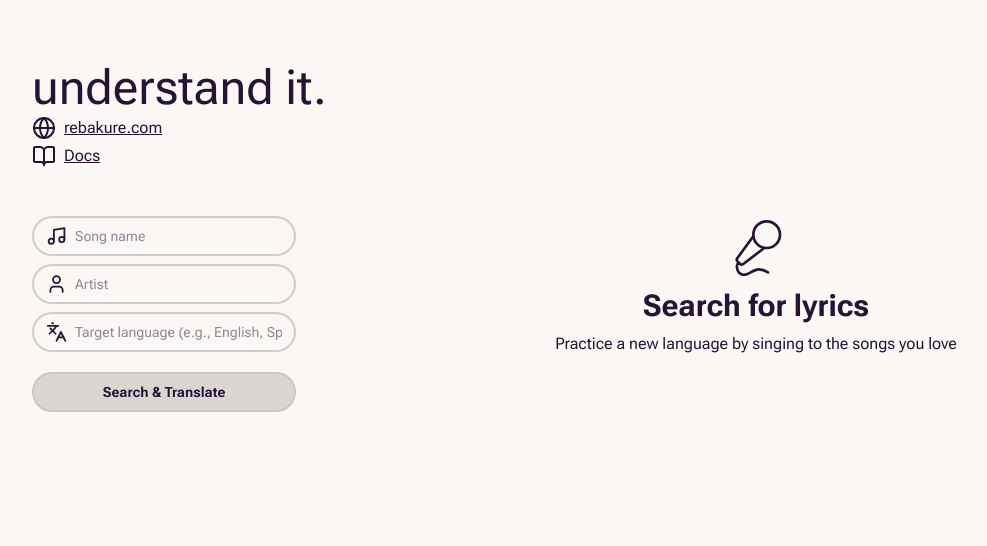
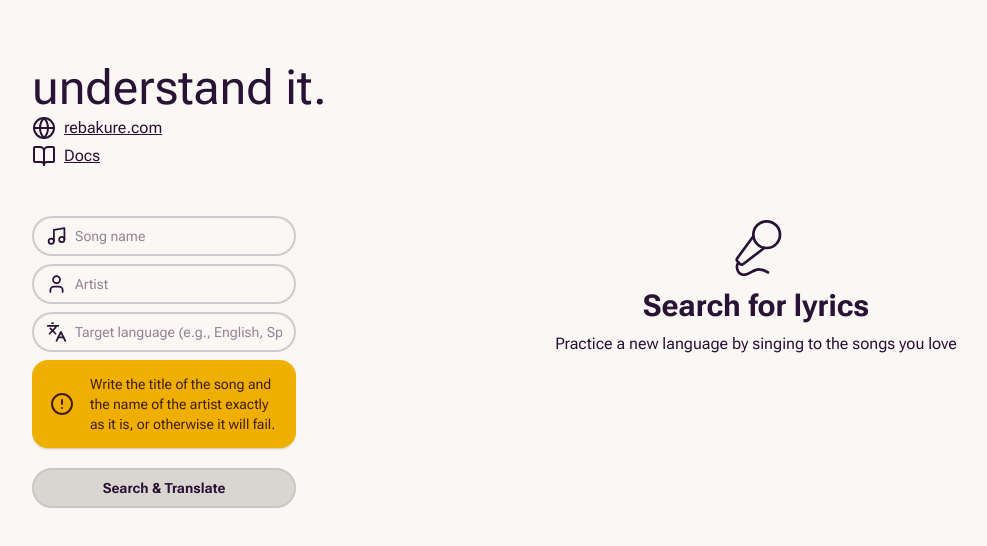
Before and after one commit to KevinRebakure/understand-it, a Next.js app: page / in a window 1280 px wide. Shown: the top 546 px of the page, without its empty margins (32-1019 px from the left). Built offline with nearby package versions, Linux system fonts and the light colour scheme; no server answers.

Commit message:
feat: enhance messages

```diff
--- a/src/_components/SearchForm.tsx
+++ b/src/_components/SearchForm.tsx
@@ -3,7 +3,7 @@
 import { useLyricsStore } from "@/stores/lyricsStore";
 import { useMutation } from "@tanstack/react-query";
 import axios from "axios";
-import { Languages, Music, User } from "lucide-react";
+import { CircleAlert, Languages, Music, User } from "lucide-react";
 import { useEffect } from "react";
 import { SubmitHandler, useForm } from "react-hook-form";
 import toast, { Toaster } from "react-hot-toast";
@@ -111,6 +111,13 @@ export default function SearchForm() {
               placeholder="Target language (e.g., English, Spanish)"
             />
           </label>
+          <div role="alert" className="alert alert-warning">
+            <CircleAlert />
+            <span>
+              Write the title of the song and the name of the artist exactly as
+              it is, or otherwise it will fail.
+            </span>
+          </div>
           <button
             disabled={lyricsMutation.isPending || translateMutation.isPending}
             className="btn btn-active mt-3 rounded-full"
--- a/src/app/page.tsx
+++ b/src/app/page.tsx
@@ -85,7 +85,7 @@ export default function Home() {
           )}
 
           {loadingOriginalLyrics && (
-            <LyricsLoading message="Fetching original lyrics" />
+            <LyricsLoading message="Processing original lyrics" />
           )}
 
           {loadingTranslatedLyrics && (
```
